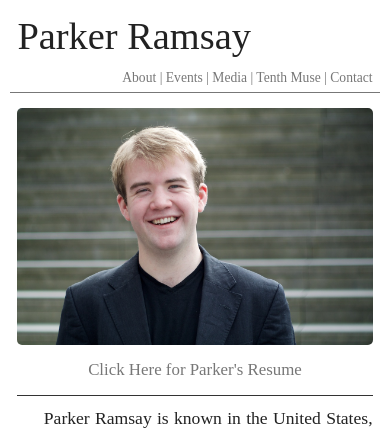
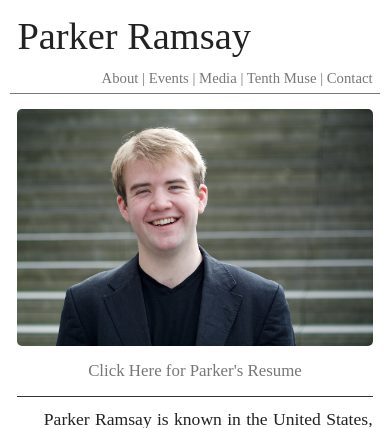
Before and after one commit to baroquebloke/parker-ramsay, a Flask app: page / in a window 390 px wide. Shown: the top 428 px of the page. Run offline with Flask 2, Linux system fonts and the light colour scheme.

Commit message:
fixed mobile nav

```diff
--- a/static/style.css
+++ b/static/style.css
@@ -76,7 +76,7 @@ header a {
   color: #222222;
 }
 #nav {
-  font-size: 85%;
+  font-size: 92%;
   padding-top: 15px;
   float: right;
 }
@@ -165,6 +165,9 @@ header a {
   .page-content { width: 100%;
                   padding-top: 10px;}
 }
+@media screen and (max-width: 360px) {
+  #nav { font-size: 75%; }
+}
 footer {
   text-align: center;
   color: #777777;
```
